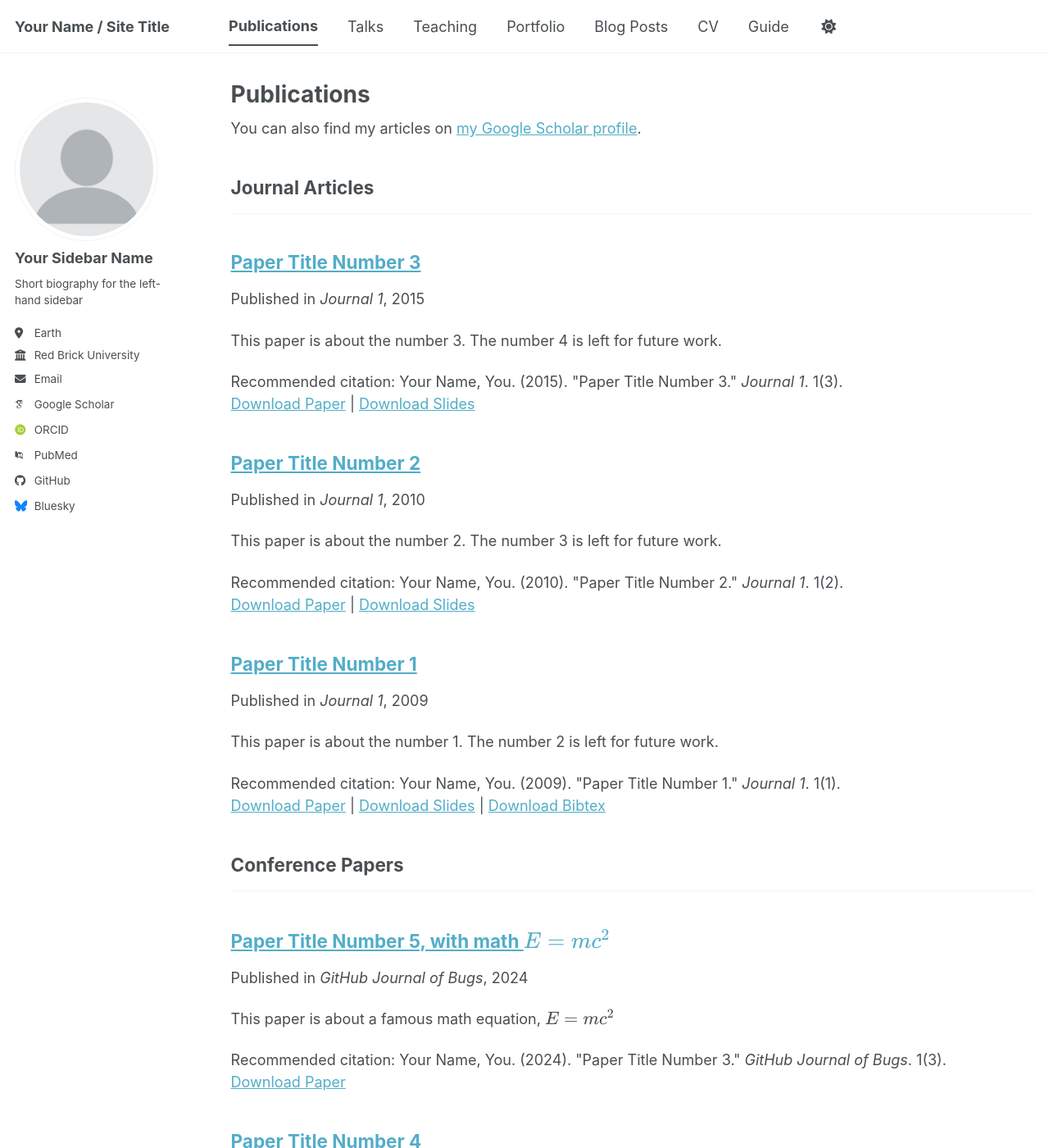
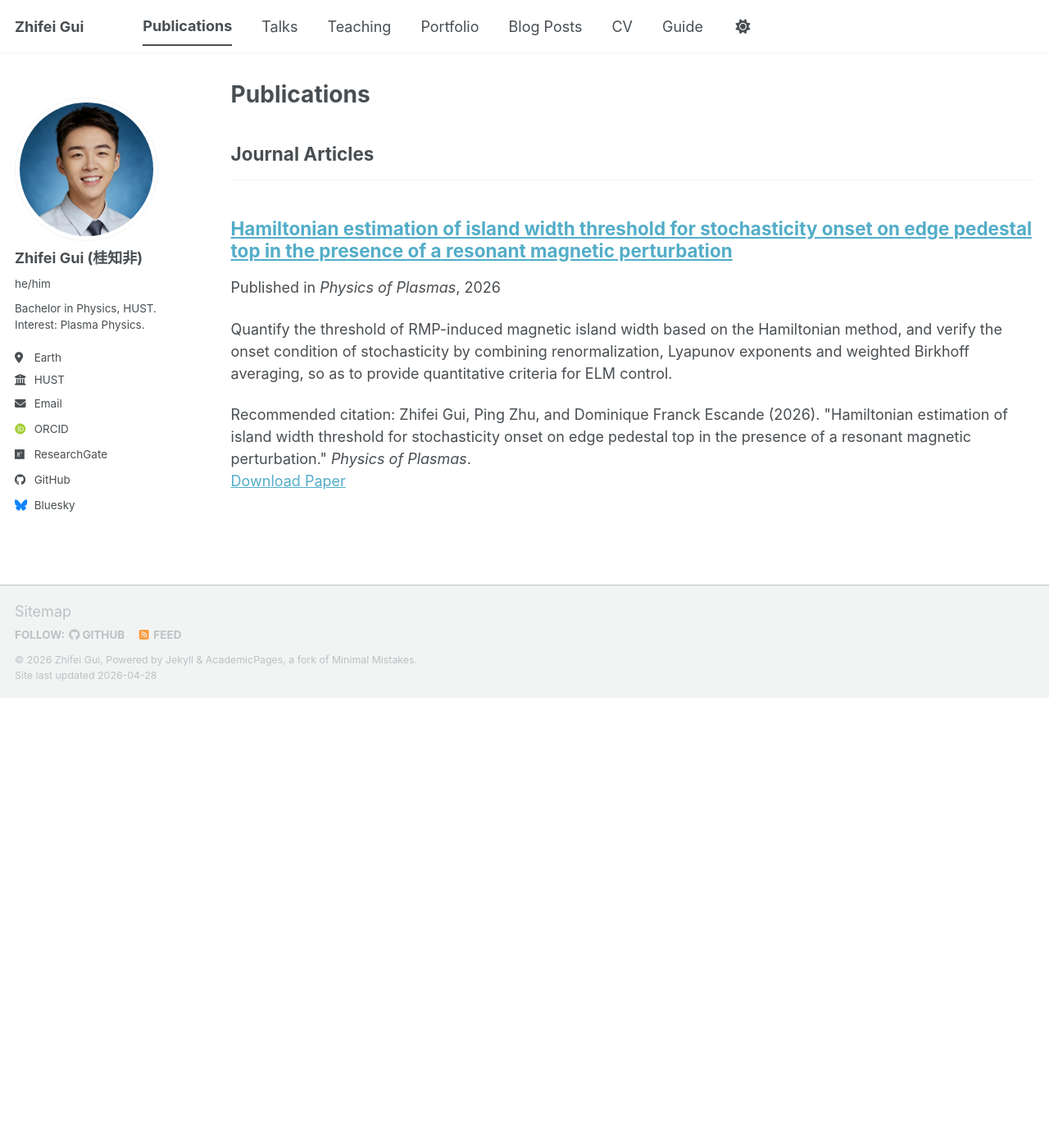
Before and after one commit to zzzzzzate/zzzzzzate.github.io, a Jekyll site: the page built from _pages/publications.html, in a window 1280 px wide and 1400 px high. Shown: the whole window at 82% size. Built offline with Jekyll 4.4.1, drawn with Linux system fonts in a browser that asks for light colours; some web fonts are replaced; a script bundle is joined from its source files by our own code; library files that are not in the unit come from our copies; some of the changed text lies outside the part shown.

Commit message:
first update

```diff
--- a/_config.yml
+++ b/_config.yml
@@ -9,40 +9,40 @@
 # Basic Site Settings
 locale                   : "en-US"
 site_theme               : "default" # The available themes options are "default", "air", "sunrise", "mint", "dirt" and "contrast"
-title                    : "Your Name / Site Title"
+title                    : "Zhifei Gui"
 title_separator          : "-"
-name                     : &name "Your Name"
-description              : &description "Your Name's academic portfolio"   # Update this with a general description of your site, this is the default if not overridden by a page
-url                      : https://academicpages.github.io # The base hostname & protocol for your site e.g. "https://[your GitHub username].github.io",
+name                     : &name "Zhifei Gui"
+description              : &description "Your Name's academic portfolio"   # Update this with a general description of your site, this is the default if not overridden by a pageG:\My_github_site\
+url                      : https://zzzzzzate.github.io # The base hostname & protocol for your site e.g. "https://[your GitHub username].github.io",
                                                            # or if you already have some other page hosted on Github then use "https://[your GitHub username].github.io/[Your Repo Name]"
 baseurl                  : "" # the subpath of your site, e.g. "/blog"
-repository               : "academicpages/academicpages.github.io"
+repository               : "https://github.com/zzzzzzate/zzzzzzate.github.io" # the URL of your site's repository, e.g. "
 
 # Site Author - The following control what appear as part of the author content on the side bar.
 #               If a field is blank the icon and link will not appear, otherwise it will be shown.
 #               Additional customization can be done by editing /_includes/author-profile.html
 author:
   # Biographic information
-  avatar           : "profile.png"
-  name             : "Your Sidebar Name"
-  pronouns         : # example: "she/her"
-  bio              : "Short biography for the left-hand sidebar"
+  avatar           : "gzf_profile.jpg"
+  name             : "Zhifei Gui (桂知非)"
+  pronouns         : "he/him"
+  bio              : "Bachelor in Physics, HUST. Interest: Plasma Physics."
   location         : "Earth"
-  employer         : "Red Brick University"
+  employer         : "HUST"
   uri              : # URL
-  email            : "none@example.org"
+  email            : "u202210151@hust.edu.cn"
 
   # Academic websites
   academia         : # URL
-  arxiv            : # URL - Update with the correct link to your profile
-  googlescholar    : "https://scholar.google.com/citations?user=PS_CX0AAAAAJ"
+  arxiv            : # URL
+  googlescholar    : # URL
   inspire-hep      : # URL
   impactstory      : # URL
-  orcid            : "https://orcid.org/yourorcidurl"
+  orcid            : "https://orcid.org/0009-0000-1790-037X"
   semantic         : # URL
   ssrn             : # URL
-  pubmed           : "https://www.ncbi.nlm.nih.gov/pubmed/?term=john+snow"
-  researchgate     : # URL
+  pubmed           : # URL
+  researchgate     : "https://www.researchgate.net/profile/Zhifei-Gui"
   scopus           : # URL
   zotero           : # URL
 
@@ -51,7 +51,7 @@ author:
   bitbucket        : # Username - Update with your username on the site
   codepen          : # Username
   dribbble         : # Username
-  github           : "academicpages"
+  github           : "zzzzzzate" # Username - Update with your username on the site
   kaggle           : # Username
   stackoverflow    : # User number or user number and name (i.e., use "1" or "1/jeff-atwood")
 
@@ -84,8 +84,8 @@ author:
 
 # Publication Category - The following the list of publication categories and their headings
 publication_category:
-  books:
-    title: 'Books'
+  # books:
+    # title: 'Books'
   manuscripts:
     title: 'Journal Articles'
   conferences:
--- a/_data/navigation.yml
+++ b/_data/navigation.yml
@@ -8,7 +8,7 @@
 #      Markdown formatted page while the second is generated using JSON.
 
 main:
-  - title: "Publications"
+  - title: "Publications" # 论文
     url: /publications/
 
   - title: "Talks"
@@ -23,7 +23,7 @@ main:
   - title: "Blog Posts"
     url: /year-archive/
 
-  - title: "CV"
+  - title: "CV" # 简历
     url: /cv/
 
   # - title: "CV"
--- a/_publications/2009-10-01-paper-title-number-1.md
+++ /dev/null
@@ -1,14 +0,0 @@
----
-title: "Paper Title Number 1"
-collection: publications
-category: manuscripts
-permalink: /publication/2009-10-01-paper-title-number-1
-excerpt: 'This paper is about the number 1. The number 2 is left for future work.'
-date: 2009-10-01
-venue: 'Journal 1'
-slidesurl: 'https://academicpages.github.io/files/slides1.pdf'
-paperurl: 'https://academicpages.github.io/files/paper1.pdf'
-bibtexurl: 'https://academicpages.github.io/files/bibtex1.bib'
-citation: 'Your Name, You. (2009). &quot;Paper Title Number 1.&quot; <i>Journal 1</i>. 1(1).'
----
-The contents above will be part of a list of publications, if the user clicks the link for the publication than the contents of section will be rendered as a full page, allowing you to provide more information about the paper for the reader. When publications are displayed as a single page, the contents of the above "citation" field will automatically be included below this section in a smaller font.
--- a/_publications/2010-10-01-paper-title-number-2.md
+++ /dev/null
@@ -1,14 +0,0 @@
----
-title: "Paper Title Number 2"
-collection: publications
-category: manuscripts
-permalink: /publication/2010-10-01-paper-title-number-2
-excerpt: 'This paper is about the number 2. The number 3 is left for future work.'
-date: 2010-10-01
-venue: 'Journal 1'
-slidesurl: 'https://academicpages.github.io/files/slides2.pdf'
-paperurl: 'https://academicpages.github.io/files/paper2.pdf'
-citation: 'Your Name, You. (2010). &quot;Paper Title Number 2.&quot; <i>Journal 1</i>. 1(2).'
----
-
-The contents above will be part of a list of publications, if the user clicks the link for the publication than the contents of section will be rendered as a full page, allowing you to provide more information about the paper for the reader. When publications are displayed as a single page, the contents of the above "citation" field will automatically be included below this section in a smaller font.
--- a/_publications/2015-10-01-paper-title-number-3.md
+++ /dev/null
@@ -1,14 +0,0 @@
----
-title: "Paper Title Number 3"
-collection: publications
-category: manuscripts
-permalink: /publication/2015-10-01-paper-title-number-3
-excerpt: 'This paper is about the number 3. The number 4 is left for future work.'
-date: 2015-10-01
-venue: 'Journal 1'
-slidesurl: 'https://academicpages.github.io/files/slides3.pdf'
-paperurl: 'https://academicpages.github.io/files/paper3.pdf'
-citation: 'Your Name, You. (2015). &quot;Paper Title Number 3.&quot; <i>Journal 1</i>. 1(3).'
----
-
-The contents above will be part of a list of publications, if the user clicks the link for the publication than the contents of section will be rendered as a full page, allowing you to provide more information about the paper for the reader. When publications are displayed as a single page, the contents of the above "citation" field will automatically be included below this section in a smaller font.
--- a/_publications/2025-06-08-paper-title-number-5.md
+++ /dev/null
@@ -1,13 +0,0 @@
----
-title: "Paper Title Number 5, with math $$E=mc^2$$"
-collection: publications
-category: conferences
-permalink: /publication/2024-02-17-paper-title-number-4
-excerpt: 'This paper is about a famous math equation, $$E=mc^2$$'
-date: 2024-02-17
-venue: 'GitHub Journal of Bugs'
-paperurl: 'https://academicpages.github.io/files/paper3.pdf'
-citation: 'Your Name, You. (2024). &quot;Paper Title Number 3.&quot; <i>GitHub Journal of Bugs</i>. 1(3).'
----
-
-Using [MathJax](https://www.mathjax.org/) in the description is supported - $$E=mc^2$$ - however, the use must be mindful that the default delimiters are `$$...$$` and `\\[...\\]` which differs from the `$...$` that is typically expected.
--- /dev/null
+++ b/_publications/2026-02-09-hamiltonian-rmp-chaos.md
@@ -0,0 +1,20 @@
+---
+title: "Hamiltonian estimation of island width threshold for stochasticity onset on edge pedestal top in the presence of a resonant magnetic perturbation"
+collection: publications
+category: manuscripts
+permalink: /publication/gui-2026-hamiltonian-rmp-stochasticity
+excerpt: "Quantify the threshold of RMP-induced magnetic island width based on the Hamiltonian method, and verify the onset condition of stochasticity by combining renormalization, Lyapunov exponents and weighted Birkhoff averaging, so as to provide quantitative criteria for ELM control."
+date: 2026-02-09
+venue: "Physics of Plasmas"
+paperurl: "https://doi.org/10.1063/5.0307633"
+citation: 'Zhifei Gui, Ping Zhu, and Dominique Franck Escande (2026). "Hamiltonian estimation of island width threshold for stochasticity onset on edge pedestal top in the presence of a resonant magnetic perturbation." <i>Physics of Plasmas</i>.'
+---
+
+## Abstract
+This study applies the Hamiltonian method to analyze the nonlinear magnetic topology induced by Resonant Magnetic Perturbations (RMPs) in tokamaks. We investigate the system’s chaotic behavior by comparing three methods: the renormalization method, Lyapunov exponents, and weighted Birkhoff average. A strong consistency is found among these methods in predicting the large-scale stochasticity threshold. The magnetic island width threshold provides a quantitative criterion for optimizing RMP-based edge-localized modes control, bridging a critical gap in plasma control strategies.
+
+## Key Contributions
+* **Establish a quantitative threshold model for Hamiltonian renormalization**: Extend the renormalization group method to the tokamak toroidal configuration, and derive a general Hamiltonian criterion that links the measurable magnetic island width to the onset condition of large-scale stochasticity.
+* **Realize cross-validation of multiple chaos diagnosis methods**: Systematically compare three independent diagnostic techniques, namely the renormalization method, Lyapunov Exponent (LE) and Weighted Birkhoff Average (WBA). It verifies their high consistency in predicting the breaking threshold of KAM tori, and greatly improves the reliability of chaos onset judgment.
+* **Provide experimentally verifiable benchmarks for RMP-based ELM control**: Numerical simulations based on the DIII-D edge pedestal configuration show that the theoretically predicted critical magnetic island widths (approximately 1.7 cm for RMP and 0.58 cm for MHD) are in high agreement with the latest experimental observations of ASDEX Upgrade, offering direct quantitative guidance for optimizing the parameters of resonant magnetic perturbation coils.
+* **Reveal a new mechanism for stochasticity triggered by edge MHD self-coupling**: It is found that the mutual coupling between edge non-resonant MHD magnetic islands can trigger large-scale stochastic layers in advance at a lower threshold than the "RMP-edge MHD" interaction, providing a crucial physical perspective for understanding the evolution of transport barriers in the pedestal region.
```
Also changed, not shown: _publications/2024-02-17-paper-title-number-4.md (deleted, +0 -13 lines), images/gzf_profile.jpg (added).
